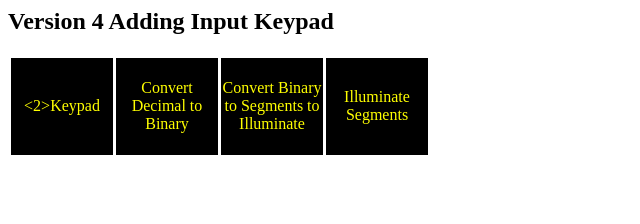
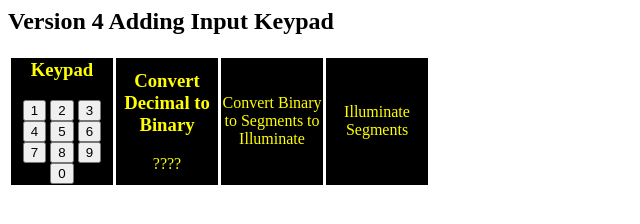
Before and after one commit to diegoarmaca/INF1339-Week01, a plain HTML site: page docs/v04.html in a window 1280 px wide. Shown: the whole page, without its empty margins (0-640 px from the left). Drawn offline with Linux system fonts and the light colour scheme.

Commit message:
Version 4 Fixed

```diff
--- a/docs/v04.html
+++ b/docs/v04.html
@@ -12,14 +12,32 @@
                     border-color: white;
                     color: yellow;}
 </style>
-<script></script>
+<script>
+function display(number) {
+    //For now just display in a <p> element
+    document.getElementById("decimal_input").innerHTML=number
+}
+</script>
 </head>
 <body>
 <h2>Version 4 Adding Input Keypad</h2>
 <table class="standardTable">
     <tr>
-        <td class="blackbox"><2>Keypad</2></td>
-        <td class="blackbox">Convert Decimal to Binary</td>
+        <td class="blackbox">
+            <h3>Keypad</h3>
+            <button type="button" onclick="display(1)">1</button>
+            <button type="button" onclick="display(2)">2</button>
+            <button type="button" onclick="display(3)">3</button>
+            <button type="button" onclick="display(4)">4</button>
+            <button type="button" onclick="display(5)">5</button>
+            <button type="button" onclick="display(6)">6</button>
+            <button type="button" onclick="display(7)">7</button>
+            <button type="button" onclick="display(8)">8</button>
+            <button type="button" onclick="display(9)">9</button>
+            <button type="button" onclick="display(0)">0</button>
+        </td>
+        <td class="blackbox"><h3>Convert Decimal to Binary</h3>
+        <p id="decimal_input">????</p></td>
         <td class="blackbox">Convert Binary to Segments to Illuminate</td>
         <td class="blackbox">Illuminate Segments</td>
     </tr>
```
